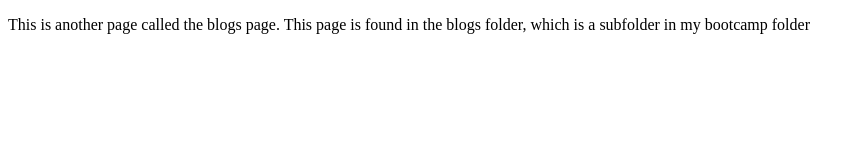
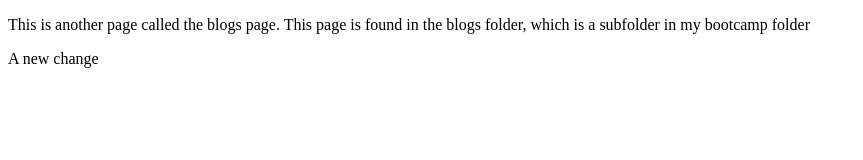
Before and after one commit to Femigold11/BOOTCAMP, a plain HTML site: page Blogs/index.html in a window 1280 px wide. Shown: the whole page, without its empty margins (0-863 px from the left). Drawn offline with Linux system fonts and the light colour scheme.

Commit message:
Update index.html

```diff
--- a/Blogs/index.html
+++ b/Blogs/index.html
@@ -2,6 +2,7 @@
 <html>
   <body>
    <p>This is another page called the blogs page. This page is found in the blogs folder, which is a subfolder in my bootcamp folder</p>
+   <p>A new change</p>
   </body>
 
 </html>
```
